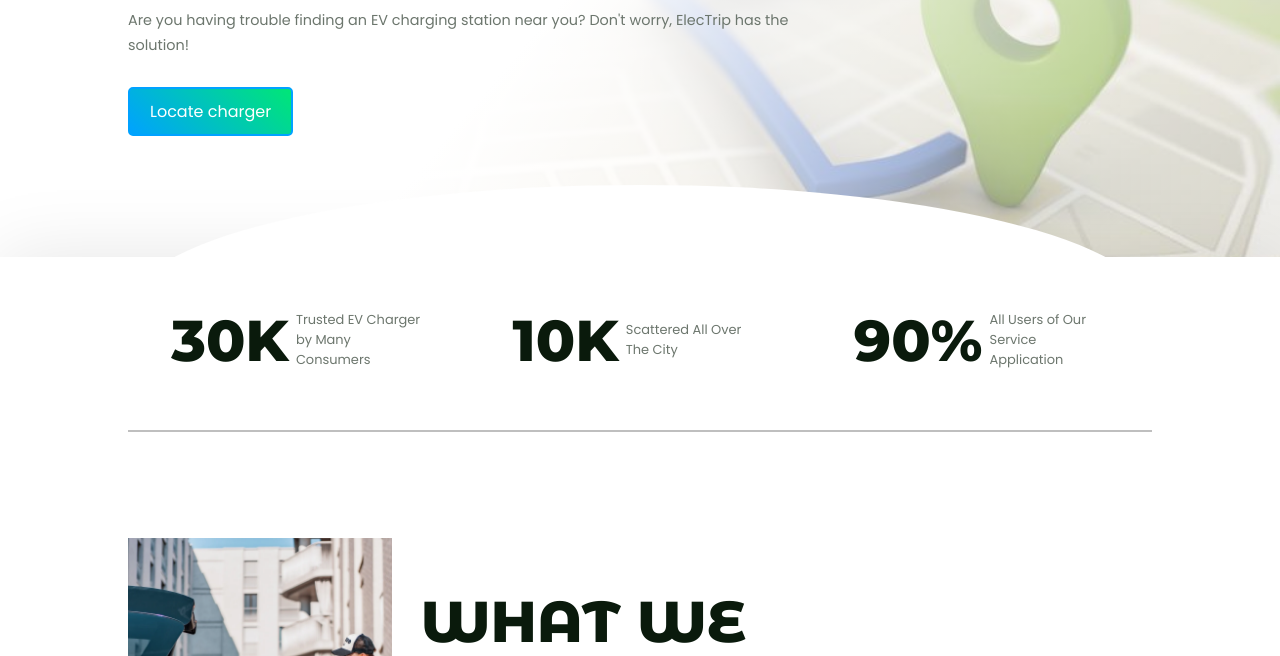
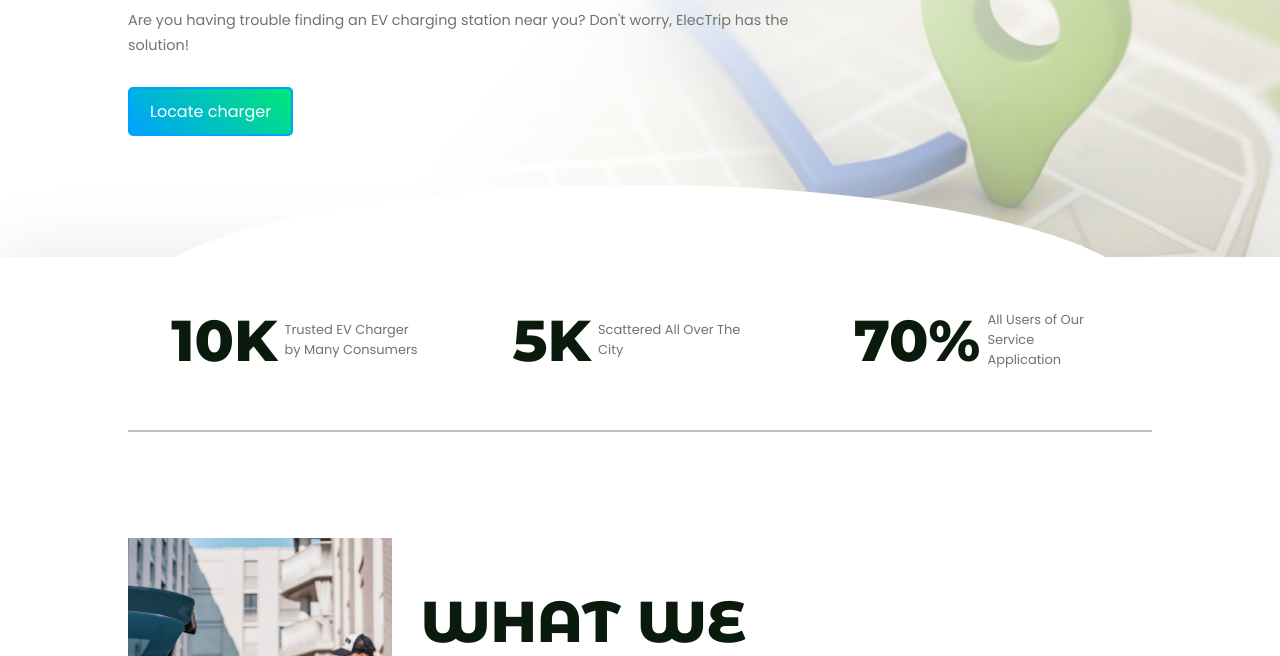
Before and after one commit to hackelite01/ProjectElectrip, a plain HTML site: page index.html in a window 1280 px wide. Shown: the part 444-1100 px from the top of the page. Drawn offline with nearby package versions, Linux system fonts and the light colour scheme; no server answers.

Commit message:
initial commit

```diff
--- a/index.html
+++ b/index.html
@@ -50,15 +50,15 @@
     <article class="about-container">
         <section class="stats-content wrapper animate">
             <div class="badge">
-                <h2 class="title">30K</h2>
+                <h2 class="title">10K</h2>
                 <p>Trusted EV Charger by Many Consumers</p>
             </div>
             <div class="badge">
-                <h2 class="title">10K</h2>
+                <h2 class="title">5K</h2>
                 <p>Scattered All Over The City</p>
             </div>
             <div class="badge">
-                <h2 class="title">90%</h2>
+                <h2 class="title">70%</h2>
                 <p>All Users of Our Service Application</p>
             </div>
         </section>
```
